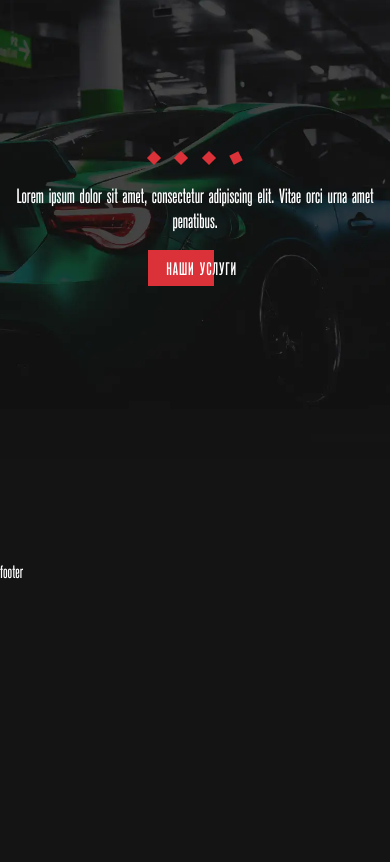
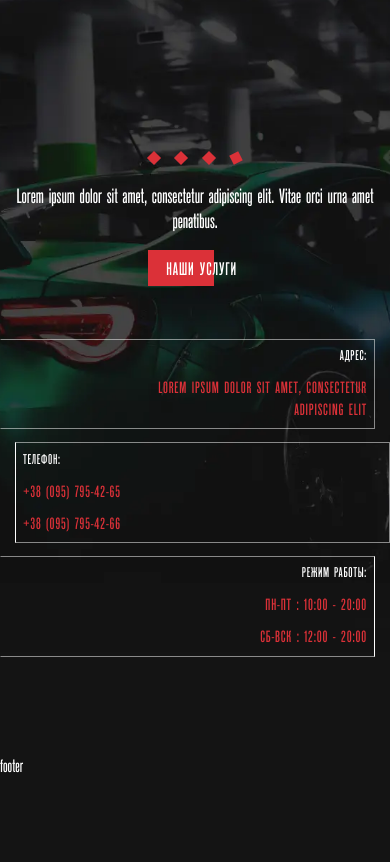
Before and after one commit to macs1756/CAR-MUSC, a plain HTML site: page index.html in a window 390 px wide. Shown: the part 55-917 px from the top of the page. Drawn offline with nearby package versions, Linux system fonts and the light colour scheme.

Commit message:
add 3col section initial, +adaptive section

```diff
--- a/css/style.css
+++ b/css/style.css
@@ -484,7 +484,6 @@ footer {
 
 .initial {
   width: 100%;
-  height: 1000px;
   overflow: hidden;
 }
 
@@ -564,6 +563,10 @@ footer {
   left: 0;
 }
 
+.initial__btn-wr {
+  padding-bottom: 100px;
+}
+
 .dekor.active span:nth-child(1) {
   -webkit-transition: all 0.5s linear;
   -o-transition: all 0.5s linear;
@@ -598,6 +601,51 @@ footer {
   -webkit-transform: rotate(315deg);
       -ms-transform: rotate(315deg);
           transform: rotate(315deg);
+}
+
+.initial__net {
+  display: -ms-grid;
+  display: grid;
+  -ms-grid-columns: 1fr 1fr 1fr;
+  grid-template-columns: 1fr 1fr 1fr;
+}
+
+.initial__net-item {
+  border: 1px solid rgba(255, 255, 255, 0.5);
+  border-left: 1px solid transparent;
+  height: 100%;
+  display: -webkit-box;
+  display: -ms-flexbox;
+  display: flex;
+  -webkit-box-align: center;
+      -ms-flex-align: center;
+          align-items: center;
+  -webkit-box-pack: center;
+      -ms-flex-pack: center;
+          justify-content: center;
+  padding: 50px;
+}
+
+.initial__net-item li {
+  text-align: center;
+  letter-spacing: 0.05em;
+  text-transform: uppercase;
+  color: #DB3138;
+  max-width: 260px;
+  font-size: 24px;
+}
+
+.initial__net-item li:nth-child(1) {
+  color: #fff;
+  font-size: 18px;
+}
+
+.initial__net-item li:not(:last-child) {
+  margin-bottom: 20px;
+}
+
+.initial__net-item:last-child {
+  border-right: 1px solid transparent;
 }
 
 @media (min-width: 600px) {
@@ -639,10 +687,6 @@ footer {
     padding-bottom: calc(20px + 20 * ((100vw - 320px) / 1920));
   }
 
-  .initial {
-    height: calc(500px + 500 * ((100vw - 320px) / 1920));
-  }
-
   .initial__body {
     padding-top: calc(120px + 117 * ((100vw - 320px) / 1920));
   }
@@ -681,6 +725,87 @@ footer {
   .initial__btn,
   .btn {
     padding-bottom: calc(8px + 4 * ((100vw - 320px) / 1920));
+  }
+
+  .initial__btn-wr {
+    padding-bottom: calc(53px + 47 * ((100vw - 320px) / 1920));
+  }
+
+  .initial__net-item {
+    padding: calc(5px + 45 * ((100vw - 320px) / 1920));
+  }
+
+  .initial__net-item li {
+    font-size: calc(16px + 8 * ((100vw - 320px) / 1920));
+  }
+
+  .initial__net-item li:nth-child(1) {
+    font-size: calc(14px + 4 * ((100vw - 320px) / 1920));
+  }
+
+  .initial__net-item li:not(:last-child) {
+    margin-bottom: calc(10px + 10 * ((100vw - 320px) / 1920));
+  }
+}
+
+@media (max-width: 767px) {
+  .initial__net {
+    -ms-grid-columns: 1fr;
+    grid-template-columns: 1fr;
+    gap: 13px;
+  }
+
+  .initial__net-item:last-child {
+    border-right: 1px solid #fff;
+  }
+
+  .initial__net-item-1 {
+    margin-right: 25px;
+    -webkit-box-pack: end;
+        -ms-flex-pack: end;
+            justify-content: flex-end;
+  }
+
+  .initial__net-item-1 li {
+    text-align: right;
+  }
+
+  .initial__net-item-2 {
+    border-left: 1px solid #fff;
+    margin-left: 25px;
+    -webkit-box-pack: start;
+        -ms-flex-pack: start;
+            justify-content: flex-start;
+  }
+
+  .initial__net-item-2 li {
+    text-align: left;
+  }
+
+  .initial__net-item-3 {
+    border-right: 1px solid #fff;
+    margin-right: 25px;
+    -webkit-box-pack: end;
+        -ms-flex-pack: end;
+            justify-content: flex-end;
+  }
+
+  .initial__net-item-3 li {
+    text-align: right;
+  }
+}
+
+@media (max-width: 767px) and (max-width: 1580px) {
+  .initial__net-item-1 {
+    margin-right: calc(15px + 10 * ((100vw - 320px) / 1920));
+  }
+
+  .initial__net-item-2 {
+    margin-left: calc(15px + 10 * ((100vw - 320px) / 1920));
+  }
+
+  .initial__net-item-3 {
+    margin-right: calc(15px + 10 * ((100vw - 320px) / 1920));
   }
 }
 
--- a/index.html
+++ b/index.html
@@ -5,7 +5,7 @@
 	<meta http-equiv="X-UA-Compatible" content="IE=edge">
 	<meta name="viewport" content="width=device-width, initial-scale=1.0">
 	<title>Document</title>
-	<link rel="stylesheet" href="css/style.css?_v=20221119182903">
+	<link rel="stylesheet" href="css/style.css?_v=20221119201000">
 </head>
 <body>
 
@@ -44,7 +44,7 @@
 <main>
 
 <section class="initial d-flex flex-column a-i-center">
-	<div class="initial__body">
+	<div class="initial__body content">
 
 			<h1 class="ml4">
 				<span class="letters letters-1">MUSC</span>
@@ -61,7 +61,34 @@
 			<span class="initial__dekor-item4"></span>
 		</div>
 		<p>Lorem ipsum dolor sit amet, consectetur adipiscing elit. Vitae orci urna amet penatibus.</p>
-		<a class="initial__btn" href="#"><span>Наши услуги</span></a>
+		<div class="initial__btn-wr">
+			<a class="initial__btn" href="#"><span>Наши услуги</span></a>
+		</div>
+
+
+	</div>
+	<div class="initial__net w100">
+		<div class="initial__net-item initial__net-item-1">
+			<ul>
+				<li>адрес:</li>
+				<li>Lorem ipsum dolor sit amet, consectetur adipiscing elit </li>
+
+			</ul>
+		</div>
+		<div class="initial__net-item initial__net-item-2">
+			<ul>
+				<li>телефон:</li>
+				<li><a href="#">+38 (095) 795-42-65</a></li>
+				<li><a href="#">+38 (095) 795-42-66</a></li>
+			</ul>
+		</div>
+		<div class="initial__net-item initial__net-item-3">
+			<ul>
+				<li>Режим работы:</li>
+				<li>пн-пт : 10:00 - 20:00</li>
+				<li>сб-вск : 12:00 - 20:00</li>
+			</ul>
+		</div>
 	</div>
 </section>
 
@@ -83,8 +110,8 @@
 </div>
 
 
-<script src="js/dynamicAdapt.js?_v=20221119182903"></script>
-<script src="https://cdnjs.cloudflare.com/ajax/libs/animejs/2.0.2/anime.min.js?_v=20221119182903"></script>
-<script src="js/app.js?_v=20221119182903"></script>
+<script src="js/dynamicAdapt.js?_v=20221119201000"></script>
+<script src="https://cdnjs.cloudflare.com/ajax/libs/animejs/2.0.2/anime.min.js?_v=20221119201000"></script>
+<script src="js/app.js?_v=20221119201000"></script>
 </body>
 </html>
```
Also changed, not shown: css/style.min.css.
